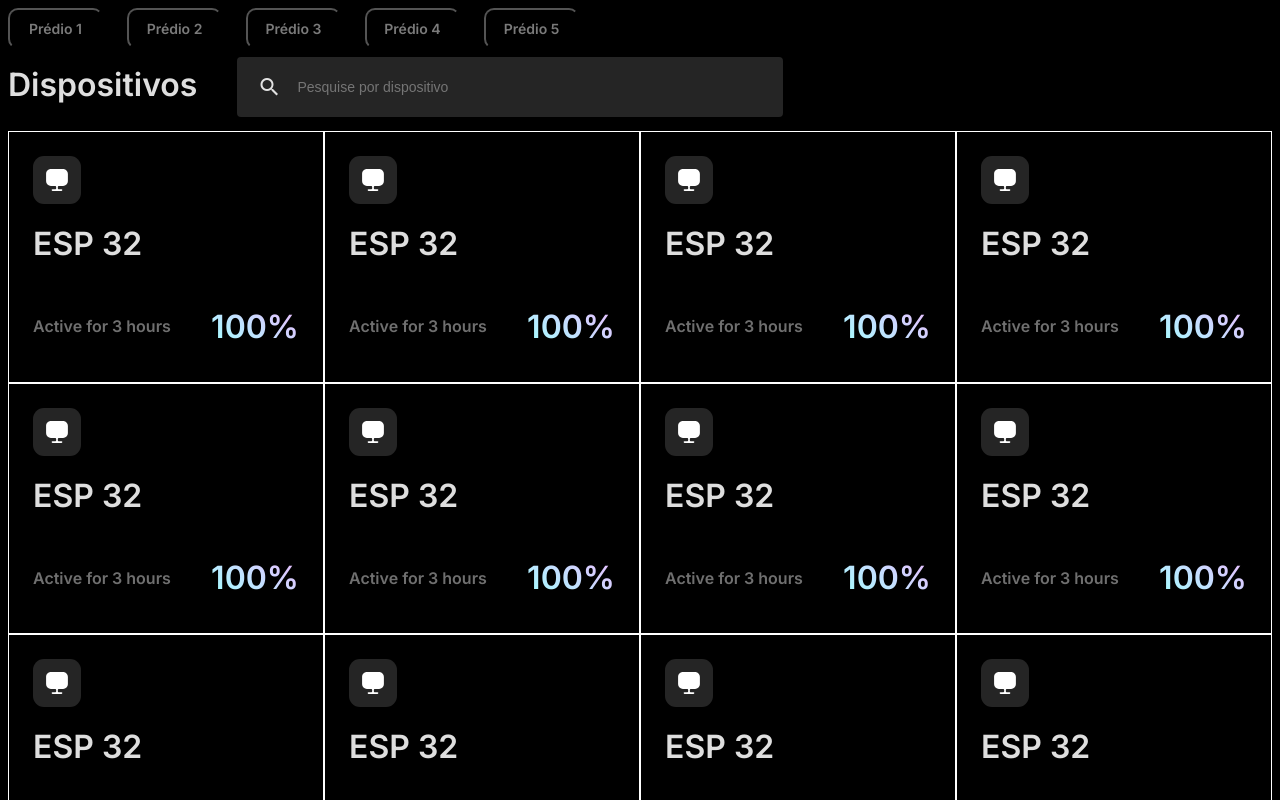
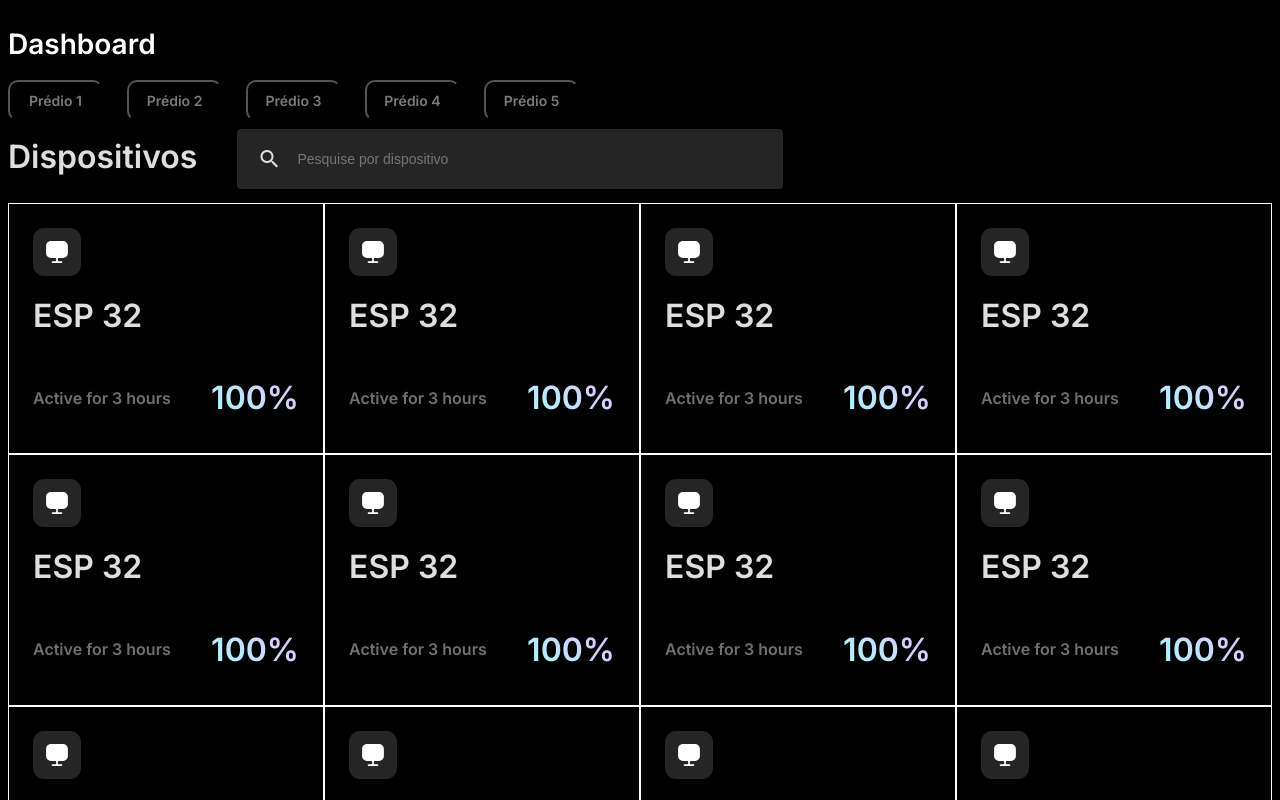
Before and after one commit to 2022M4T1-Inteli/Locus, a React (Vite) app in the folder src/front/: page / in a window 1280 px wide. Shown: the top 800 px of the page. Built offline with nearby package versions, Linux system fonts and the light colour scheme.

Commit message:
Novo componente (Dashboard) e conexão

```diff
--- /dev/null
+++ b/src/front/src/components/Dashboard/dash.css
@@ -0,0 +1,15 @@
+@import url('https://fonts.googleapis.com/css2?family=Inter:display=swap');
+
+*{
+    background-color: black;
+}
+
+.text{
+    font-family: 'Inter', normal;
+    font-size: 1.75rem;
+    color: #FFFF;
+    font-weight: 600;
+    width: 148px;
+    height: 34px;
+    display: flex;
+}
--- /dev/null
+++ b/src/front/src/components/Dashboard/dash.jsx
@@ -0,0 +1,10 @@
+import "./dash.css"
+
+export function Dash(){
+  return (
+
+    <div>
+      <h1 className="text">Dashboard</h1>
+    </div>
+  )
+}
--- a/src/front/src/main.jsx
+++ b/src/front/src/main.jsx
@@ -2,12 +2,14 @@ import React from 'react'
 import ReactDOM from 'react-dom/client'
 import {Card} from './components/Card'
 import {Navbar} from './components/Navbar/navbar'
+import {Dash} from './components/Dashboard/dash'
 import "./styles/main.css"
 
 let array = ["Prédio 1", "Prédio 2", "Prédio 3", "Prédio 4", "Prédio 5"]
 
 ReactDOM.createRoot(document.getElementById('root')).render(
   <React.StrictMode>
+    <Dash />
     <Navbar Prédio={array}/>
     <Card />
   </React.StrictMode>
```
